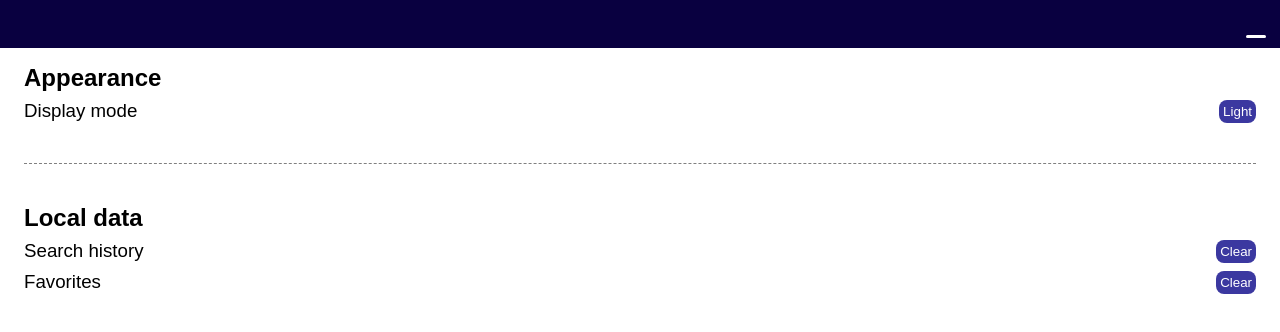
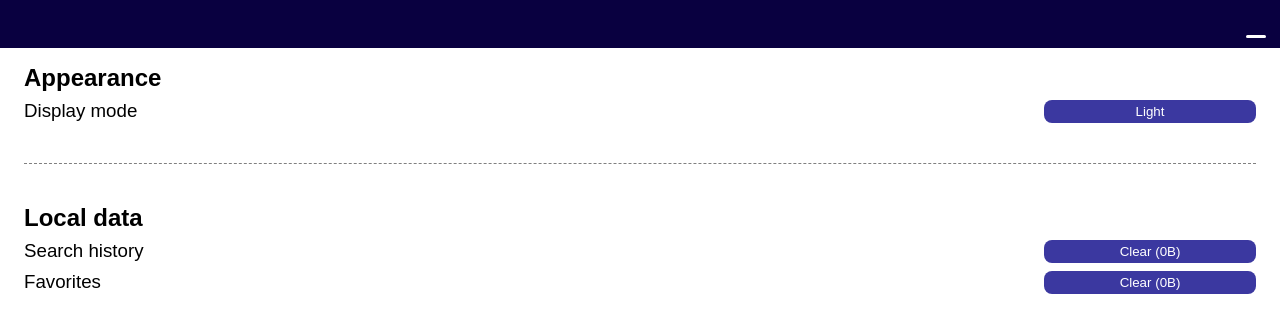
Before and after one commit to InimaJin/en_dict, a React (Vite) app: page /settings in a window 1280 px wide. Shown: the top 332 px of the page. Built offline with nearby package versions, Linux system fonts and the light colour scheme; some icons are missing.

Commit message:
Implement storage usage displays

```diff
--- a/src/index.css
+++ b/src/index.css
@@ -469,6 +469,11 @@ article.dict-entry {
 
         h3 {
             font-weight: normal;
+            flex: 5;
+        }
+
+        button {
+            flex: 1;
         }
     }
 }
--- a/src/index_wide.css
+++ b/src/index_wide.css
@@ -2,4 +2,8 @@
     .search-wrapper {
         padding: 24px 32px;
     }
+
+    .settings-wrapper .setting-box h3 {
+        flex: 20;
+    }
 }
--- a/src/settings_page.jsx
+++ b/src/settings_page.jsx
@@ -1,8 +1,12 @@
 import { useEffect, useRef, useState } from "react";
-import { writeFavorites, writeHistory } from "./storage";
+import {
+    loadFavorites,
+    loadHistory,
+    writeFavorites,
+    writeHistory,
+} from "./storage";
 import { useOutletContext } from "react-router-dom";
 
-//TODO: Display the size of local data on disk.
 export default function SettingsPage() {
     const { currentDisplayMode, toggleNextDisplayMode } = useOutletContext();
     const displayMode =
@@ -21,6 +25,29 @@ export default function SettingsPage() {
             dialogRef.current.close();
         }
     });
+
+    function sizeString(data) {
+        let size;
+        if (data.length === 0) {
+            size = 0;
+        } else {
+            size = new Blob([JSON.stringify(data)]).size;
+        }
+
+        let val, unit;
+        if (size < 1024) {
+            val = size;
+            unit = "B";
+        } else if (size < 1024 * 1024) {
+            val = (size / 1024).toFixed(2);
+            unit = "KB";
+        } else {
+            val = (size / (1024 * 1024)).toFixed(2);
+            unit = "MB";
+        }
+
+        return "(" + val + unit + ")";
+    }
 
     return (
         <>
@@ -49,7 +76,7 @@ export default function SettingsPage() {
                                 });
                             }}
                         >
-                            Clear
+                            Clear {sizeString(loadHistory())}
                         </button>
                     </div>
                     <div className="setting-box">
@@ -62,7 +89,7 @@ export default function SettingsPage() {
                                 });
                             }}
                         >
-                            Clear
+                            Clear {sizeString(loadFavorites())}
                         </button>
                     </div>
                 </section>
```
